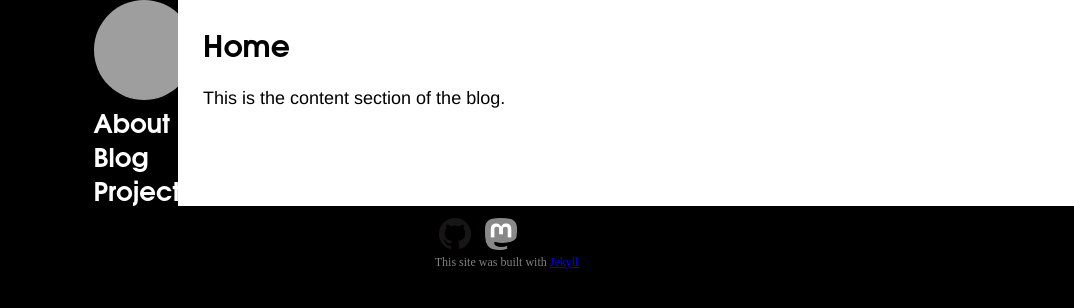
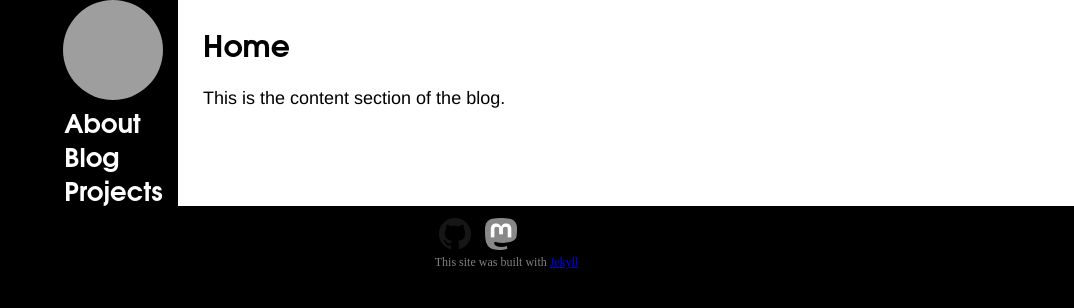
Before and after one commit to gerlofs/gerlofs.github.io, a Jekyll site: the page built from index.markdown, in a window 1280 px wide. Shown: the top 308 px of the page, without its empty margins (206-1280 px from the left). Built offline with Jekyll 4.4.1, drawn with Linux system fonts in a browser that asks for light colours; grey boxes are pictures that could not be loaded.

Commit message:
RE: Fix wrapping nav bar in CSS

```diff
--- a/_sass/main.scss
+++ b/_sass/main.scss
@@ -10,15 +10,16 @@ div.wrapper {
 }
 
 div.nav-wrapper {
-	display: flex;
-	flex-direction: column;
-	align-items: right;
-	justify-content: right;
-	padding-left: 78%;
+	float: right;
+	height: 100%;
+	width: 50%;
 }
 
 nav.links {
-	display: block;
+
+	float: right;
+	padding-left: 50%;
+	padding-right: 8%;
 
 	a:link, a:visited {
 		color: white;
@@ -43,17 +44,15 @@ nav.links {
 
 div.side-div {
 	a.avatar {
-		display: block;
+		clear: both;
+		padding-left: 50%;
+		padding-right: 8%;
+		float: right;
 	}
 
 	background: black;
 	color: white;
 	width: 30%;
-}
-
-div.nav-wrapper {
-	height: 100%;
-	width: 100%;
 }
 
 div.side-div img {
```
Also changed, not shown: 2 other files.
